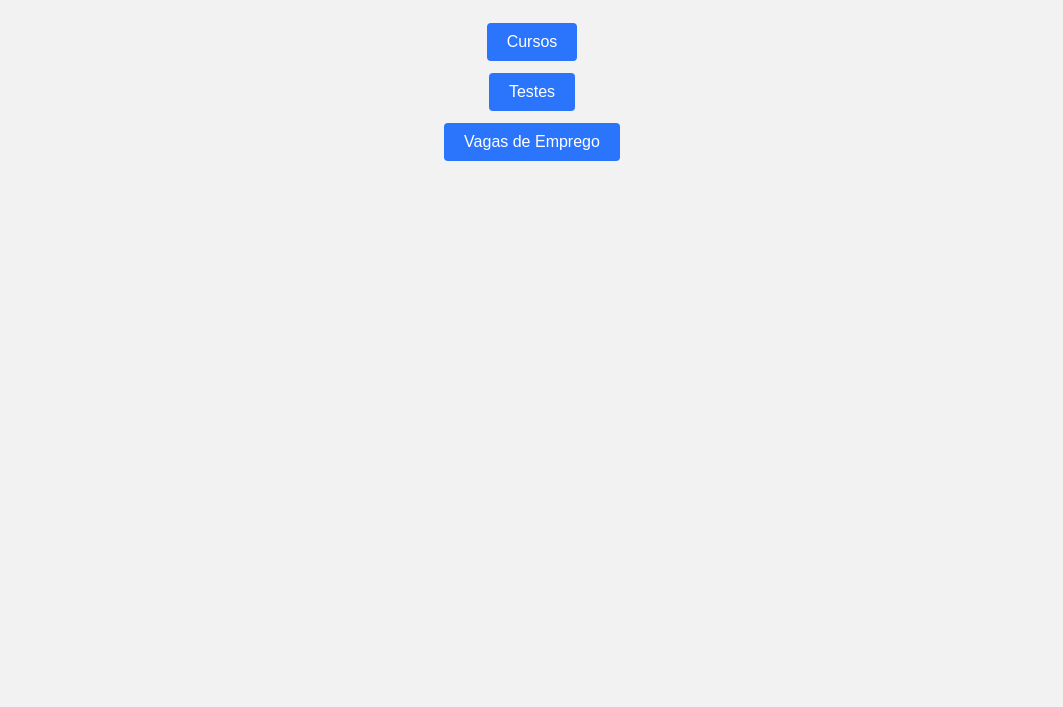
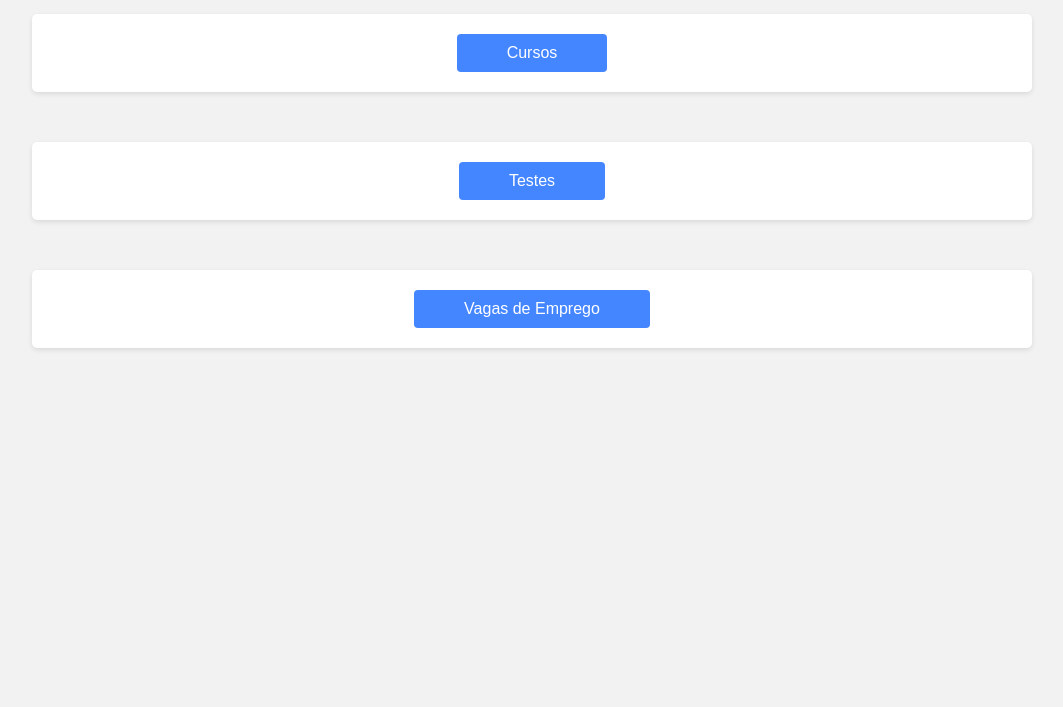
Before and after one commit to GabrielGarciaaa/Xastre_HTML_CSS, a plain HTML site: page aluno/index.html in a window 1280 px wide. Shown: the part 93-800 px from the top of the page, without its empty margins (108-1171 px from the left). Drawn offline with Linux system fonts and the light colour scheme.

Commit message:
aluno update

```diff
--- a/aluno/style.css
+++ b/aluno/style.css
@@ -1,3 +1,9 @@
+* {
+    box-sizing: border-box;
+    margin: 0;
+    padding: 0;
+}
+
 body {
     font-family: Arial, sans-serif;
     background-color: #f2f2f2;
@@ -8,18 +14,6 @@ body {
 h1 {
     color: #333;
     text-align: center;
-}
-
-button {
-    background-color: #2b75fd;
-    color: #fff;
-    border: none;
-    padding: 10px 20px;
-    margin-top: 20px;
-    cursor: pointer;
-    font-size: 16px;
-    border-radius: 4px;
-    transition: background-color 0.3s ease;
 }
 
 button:hover {
@@ -48,9 +42,57 @@ li {
     margin-bottom: 5px;
 }
 
-.center {
-    display: flex;
-    justify-content: center;
-    align-items: center;
-    height: 50px;
-  }
+h2{
+    background-color: #fff;
+    border-radius: 5px;
+    padding: 20px;
+    margin-bottom: 20px;
+    box-shadow: 0 2px 5px rgba(0, 0, 0, 0.1);
+    text-align: center;
+    max-width: 1000px;
+    margin: 50px auto;
+}
+
+div {
+    background-color: #fff;
+    border-radius: 5px;
+    padding: 20px;
+    margin-bottom: 20px;
+    box-shadow: 0 2px 5px rgba(0, 0, 0, 0.1);
+    text-align: center;
+    max-width: 1000px;
+    margin: 50px auto;
+
+}
+
+label {
+    display: inline-block;
+    width: 200px;
+    margin-bottom: 10px;
+    font-weight: bold;
+}
+
+input[type="text"],
+input[type="number"],
+input[type="date"] {
+    width: 450px;
+    padding: 10px;
+    border: 1px solid #ccc;
+    border-radius: 4px;
+    font-size: 14px;
+    margin-bottom: 10px;
+}
+
+button {
+    padding: 10px 50px;
+    background-color: #4486ff;
+    color: #fff;
+    border: none;
+    border-radius: 4px;
+    font-size: 16px;
+    cursor: pointer;
+}
+
+button:hover {
+    background-color: #518dfd;
+}
```
